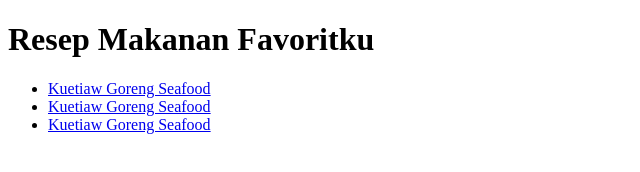
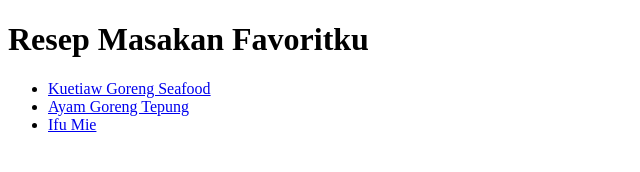
Before and after one commit to KodeKomodo/odin-recipes, a plain HTML site: page index.html in a window 1280 px wide. Shown: the whole page, without its empty margins (0-640 px from the left). Drawn offline with Linux system fonts and the light colour scheme.

Commit message:
add new link to two new recipe pages ayamgor.html and ifumie.html

```diff
--- a/index.html
+++ b/index.html
@@ -4,14 +4,14 @@
     <meta charset="UTF-8">
     <meta http-equiv="X-UA-Compatible" content="IE=edge">
     <meta name="viewport" content="width=<device-width>, initial-scale=1.0">
-    <title>Resep Makanan Favoritku</title>
+    <title>Resep Masakan Favoritku</title>
 </head>
 <body>
-    <h1>Resep Makanan Favoritku</h1>
+    <h1>Resep Masakan Favoritku</h1>
     <ul>
-        <li><a href="./recipes/kuetiawgor.html">Kuetiaw Goreng Seafood</a>
-        <li><a href="./recipes/kuetiawgor.html">Kuetiaw Goreng Seafood</a>
-        <li><a href="./recipes/kuetiawgor.html">Kuetiaw Goreng Seafood</a>
+        <li><a href="./recipes/kuetiawgor.html">Kuetiaw Goreng Seafood</a></li>
+        <li><a href="./recipes/ayamgor.html">Ayam Goreng Tepung</a></li>
+        <li><a href="./recipes/ifumie.html">Ifu Mie</a></li>
     </ul>
     </body>
 </html>
```
Also changed, not shown: recipes/ayamgor.html (added, +12 -0 lines), recipes/ifumie.html (added).
